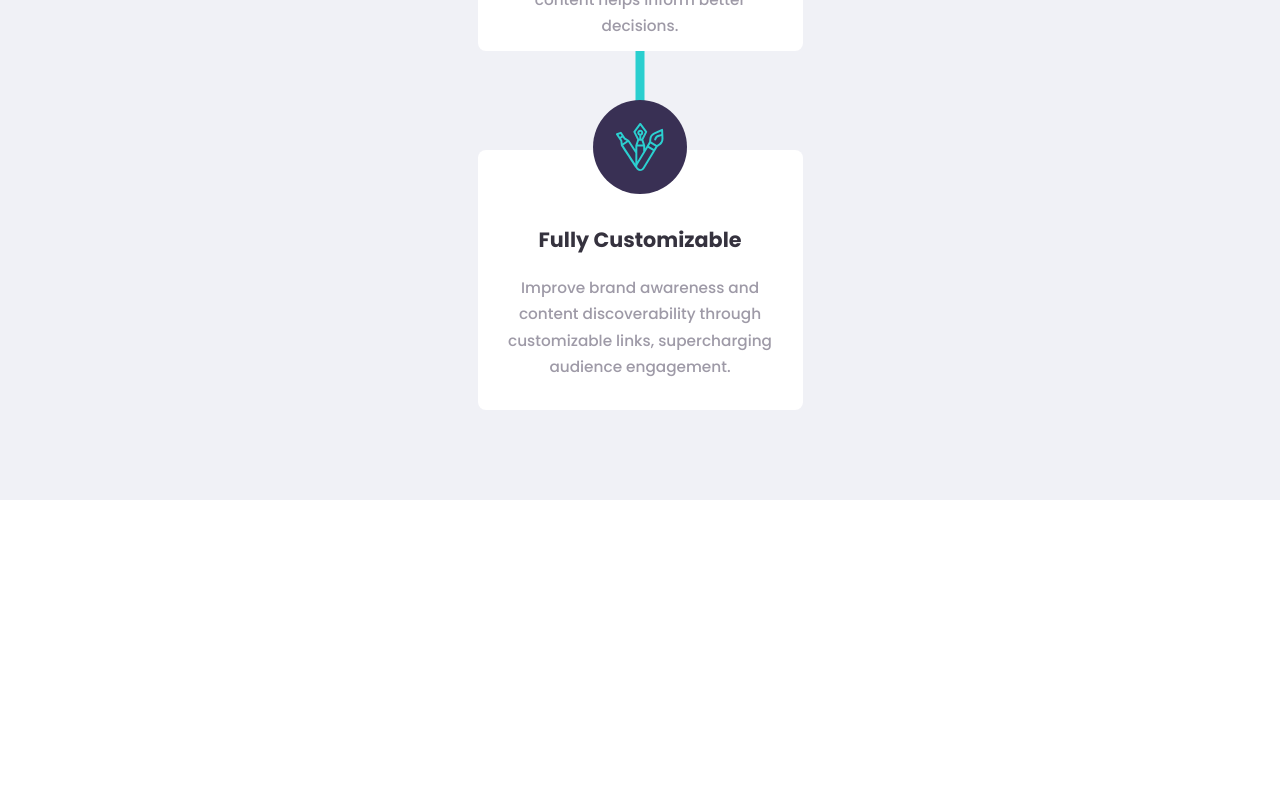
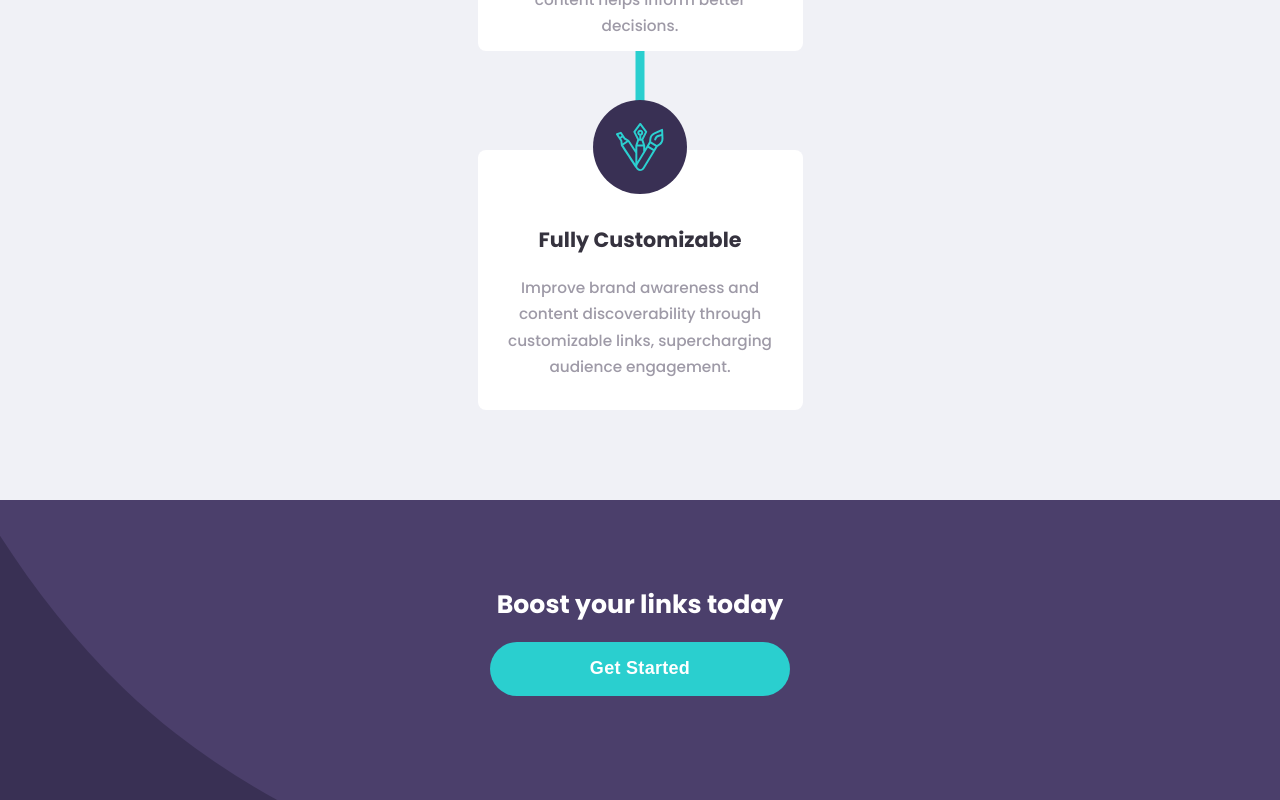
Before and after one commit to DariusMatthews/shorty_landing_page, a React (Create React App) app: page / in a window 1280 px wide. Shown: the part 1807-2607 px from the top of the page. Before the commit the page ends 2307 px from the top, so only its background shows below. Built offline with nearby package versions, Linux system fonts and the light colour scheme.

Commit message:
finished call to action

```diff
--- a/src/App.js
+++ b/src/App.js
@@ -3,6 +3,7 @@ import './App.scss';
 import Navbar from './components/Navigation/Navbar';
 import Header from './components/Header/Header';
 import Main from './components/Main/Main';
+import Cta from './components/CTA/CallToAction';
 
 function App() {
   return (
@@ -10,6 +11,7 @@ function App() {
       <Navbar />
       <Header />
       <Main />
+      <Cta />
     </div>
   );
 }
--- /dev/null
+++ b/src/components/CTA/CallToAction.jsx
@@ -0,0 +1,11 @@
+import React from 'react'
+import RoundButton from '../Buttons/RoundButton';
+
+export default function CallToAction() {
+  return (
+    <div className="cta">
+      <h1 className="cta__boost">Boost your links today</h1>
+      <RoundButton text="Get Started" />
+    </div>
+  )
+}
--- a/src/components/Navigation/NavLinks.jsx
+++ b/src/components/Navigation/NavLinks.jsx
@@ -39,7 +39,7 @@ export default function NavLinks() {
   const styles = {
     menuStyles: {
       position: "absolute",
-      left: "1.3rem",
+      left: "1.35rem",
       top: "18.5vh",
       width: "88%",
       textAlign: "center"
@@ -48,6 +48,7 @@ export default function NavLinks() {
       color: "rgb(247, 244, 244)",
       backgroundColor: "hsl(180, 66%, 49%)",
       width: "90%",
+      maxWidth: "375px",
       border: "none",
       borderRadius: "50px",
       paddingTop: ".7rem",
@@ -67,7 +68,7 @@ export default function NavLinks() {
       {/*
         changing navbar based off screen size
       */}
-      {screenSize < 768
+      {screenSize <= 768
         ? (
           <div>
             <button onClick={toggleLinks} className="Navlinks__MenuButton">
--- a/src/scss/1-components/_components-dir.scss
+++ b/src/scss/1-components/_components-dir.scss
@@ -1,8 +1,14 @@
 @import './buttons/roundBtn';
 @import './buttons/rectangleBtn';
+
+@import './cards/urlCard';
+@import './cards/contentCard';
+
 @import './navigation/navbar';
 @import './navigation/navlinks';
+
 @import './header/header';
+
 @import './main/main';
-@import './cards/urlCard';
-@import './cards/contentCard';
+
+@import './cta/cta';
--- a/src/scss/1-components/buttons/_roundBtn.scss
+++ b/src/scss/1-components/buttons/_roundBtn.scss
@@ -8,6 +8,7 @@
     margin: 0 auto;
     height: 3rem;
     width: 60%;
+    max-width: 300px;
     border-radius: 50px;
     margin-bottom: 2.5rem;
   }
--- /dev/null
+++ b/src/scss/1-components/cta/_cta.scss
@@ -0,0 +1,19 @@
+.cta {
+  height: 300px;
+  margin: 0 -25px;
+  background-color: $DarkViolet;
+  background-image: url('../../../images/bg-boost-mobile.svg');
+  background-repeat: no-repeat;
+  background-size: cover;
+  display: flex;
+  flex-direction: column;
+  justify-content: center;
+  align-items: center;
+  padding-top: 1.5rem;
+
+  &__boost {
+    color: white;
+    font-size: 1.4rem;
+    margin-bottom: 1rem;
+  }
+}
```
